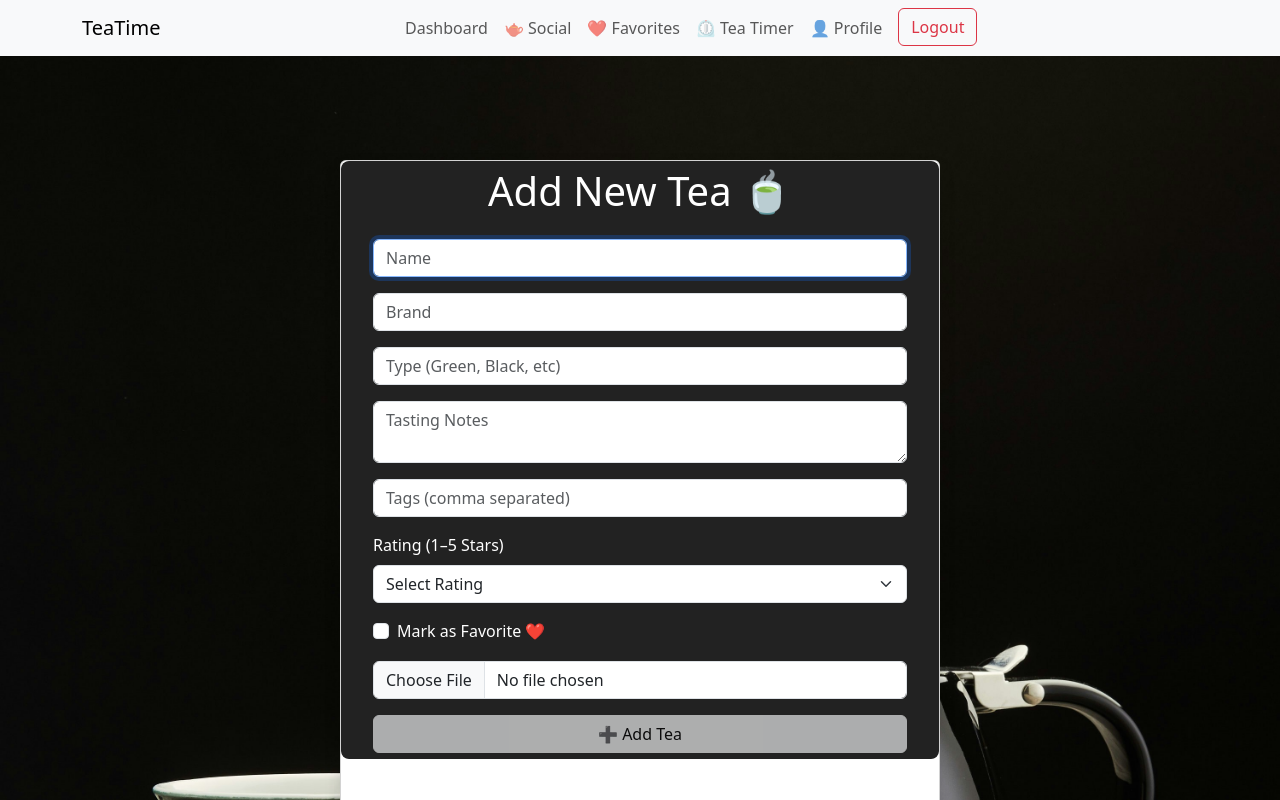
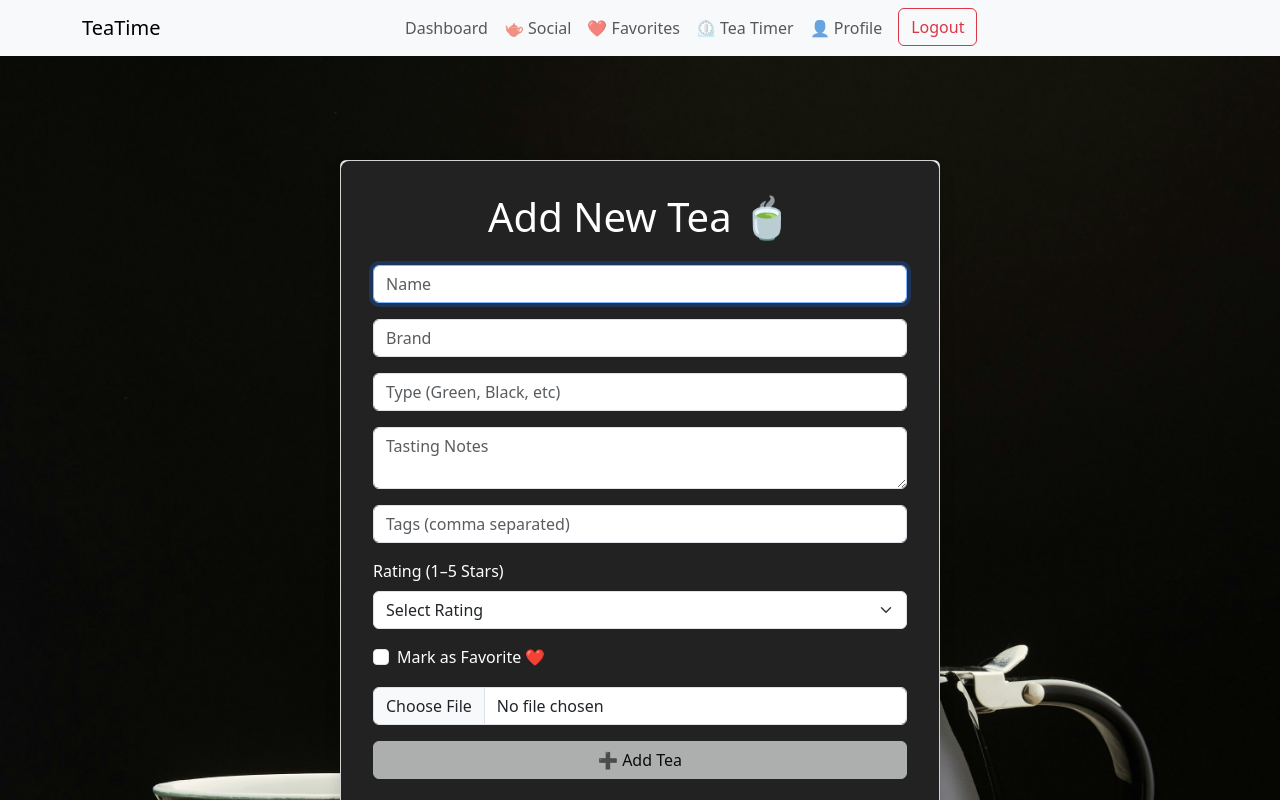
Before and after one commit to chicalauren/TeaTime, a React (Vite) app in the folder client/: page /add-tea in a window 1280 px wide. Shown: the top 800 px of the page. Built offline with nearby package versions, Linux system fonts and the light colour scheme; sample sign-in values are in the browser's storage.

Commit message:
fixed overflow issue on add teaform

```diff
--- a/client/src/pages/AddTeaForm.tsx
+++ b/client/src/pages/AddTeaForm.tsx
@@ -104,7 +104,7 @@ function AddTeaForm() {
   };
 
   return (
-    <div className="container py-5 mt-5 d-flex justify-content-center" style={{ minHeight: '100vh' }}>
+    <div className="container py-5 mt-5 d-flex justify-content-center">
       {showConfetti && <Confetti width={window.innerWidth} height={window.innerHeight} />}
 
       {successFadeIn && (
@@ -120,9 +120,9 @@ function AddTeaForm() {
       )}
 
       <div className="card shadow w-100" style={{ maxWidth: '600px' }}>
-        <div className="ratio ratio-1x1 rounded overflow-hidden">
+        <div className="rounded">
           <div
-            className="card-img-overlay d-flex flex-column justify-content-center text-white"
+            className="d-flex flex-column justify-content-center text-white"
             style={{
               backgroundColor: '#222',
               padding: '2rem',
```
